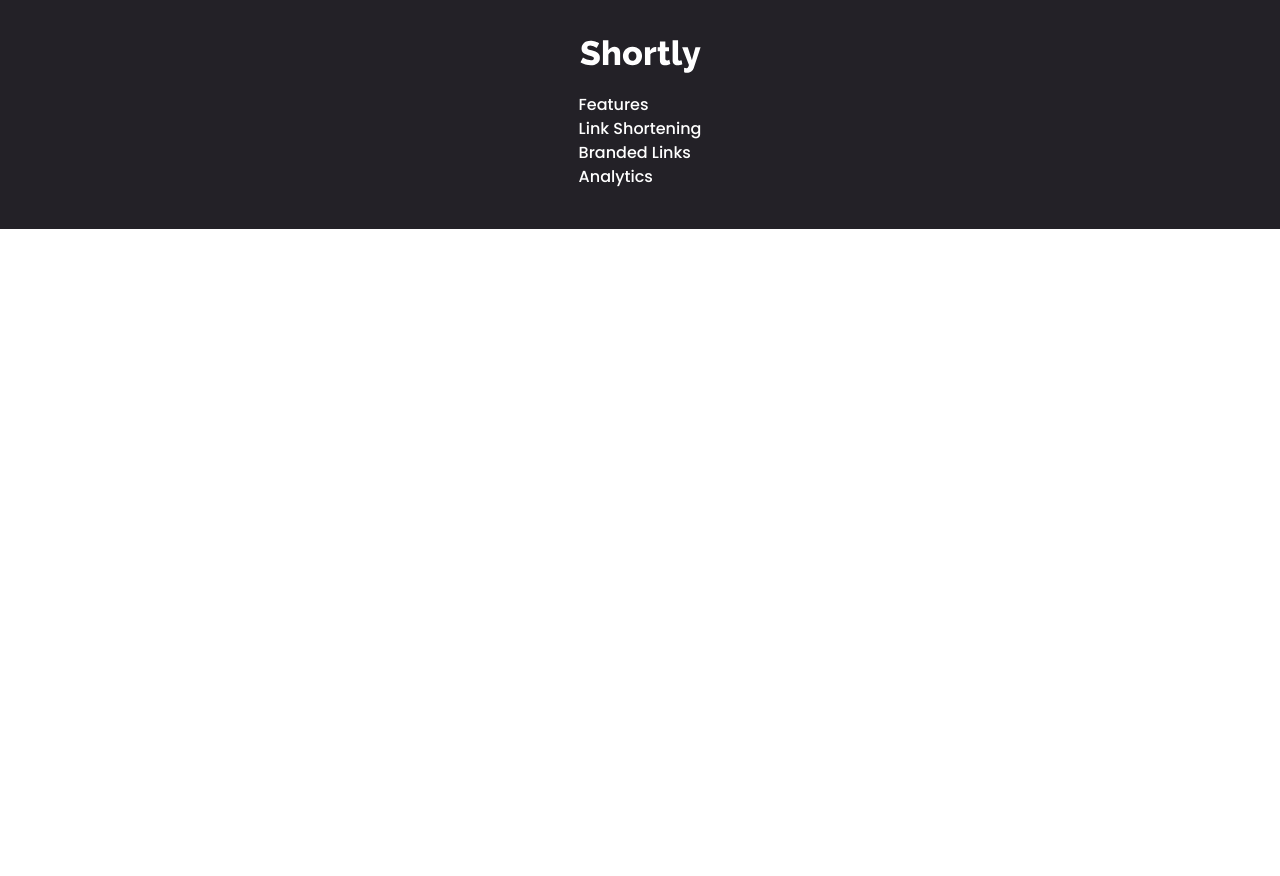
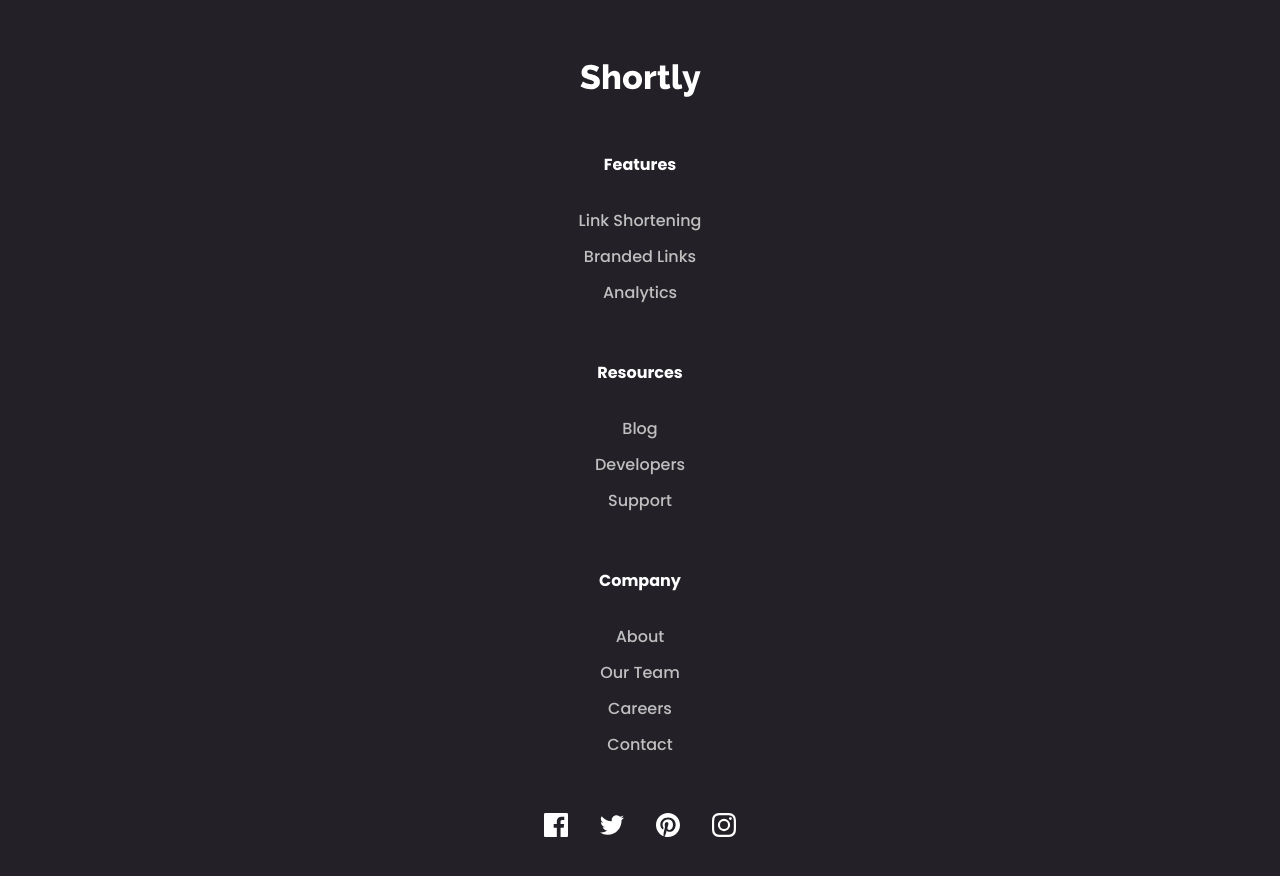
Before and after one commit to defydef/url-shortening-landingpage, a React (Vite) app: page / in a window 1280 px wide. Shown: the part 3540-4416 px from the top of the page. Before the commit the page ends 3769 px from the top, so only its background shows below. Built offline with nearby package versions, Linux system fonts and the light colour scheme.

Commit message:
Complete Footer component

```diff
--- a/src/index.css
+++ b/src/index.css
@@ -16,6 +16,7 @@
   --secondary-1: #3a3054;
   --secondary-2: #4b3f6b;
   --grey: #9e9aa8;
+  --grey-2: #bfbfbf;
   --light-grey: #eff1f7;
   --accent: #2bd0d0;
   --dark: #232127;
--- a/src/ui/Footer.jsx
+++ b/src/ui/Footer.jsx
@@ -1,12 +1,18 @@
 import Logo from "../svg/Logo";
 import FooterContent from "./FooterContent";
+import SocialMediaIcons from "./SocialMediaIcons";
 
 function Footer() {
   const featureItems = ["Link Shortening", "Branded Links", "Analytics"];
+  const resourcesItems = ["Blog", "Developers", "Support"];
+  const companyItems = ["About", "Our Team", "Careers", "Contact"];
   return (
-    <footer className="bg-[var(--dark)] w-screen flex flex-col justify-center items-center gap-5 p-10 text-white">
+    <footer className="bg-[var(--dark)] w-screen flex flex-col justify-center items-center gap-14 p-16 text-white">
       <Logo fill="white" />
       <FooterContent title="Features" items={featureItems} />
+      <FooterContent title="Resources" items={resourcesItems} />
+      <FooterContent title="Company" items={companyItems} />
+      <SocialMediaIcons />
     </footer>
   );
 }
--- a/src/ui/FooterContent.jsx
+++ b/src/ui/FooterContent.jsx
@@ -2,9 +2,9 @@
 
 function FooterContent({ title, items }) {
   return (
-    <div>
-      <h2 className="">{title}</h2>
-      <ul>
+    <div className="flex flex-col justify-center items-center gap-8">
+      <h2 className="font-bold">{title}</h2>
+      <ul className="flex flex-col justify-center items-center gap-3">
         {items.map((i, id) => (
           <FooterContentItem key={id} item={i} />
         ))}
--- a/src/ui/FooterContentItem.jsx
+++ b/src/ui/FooterContentItem.jsx
@@ -1,5 +1,5 @@
 function FooterContentItem({ item }) {
-  return <li>{item}</li>;
+  return <li className="text-[var(--grey-2)]">{item}</li>;
 }
 
 export default FooterContentItem;
--- /dev/null
+++ b/src/ui/SocialMediaIcons.jsx
@@ -0,0 +1,36 @@
+function SocialMediaIcons() {
+  return (
+    <div className="flex gap-8 items-center justify-center">
+      {/* Facebook Icon */}
+      <svg xmlns="http://www.w3.org/2000/svg" width="24" height="24">
+        <path
+          fill="#FFF"
+          d="M22.675 0H1.325C.593 0 0 .593 0 1.325v21.351C0 23.407.593 24 1.325 24H12.82v-9.294H9.692v-3.622h3.128V8.413c0-3.1 1.893-4.788 4.659-4.788 1.325 0 2.463.099 2.795.143v3.24l-1.918.001c-1.504 0-1.795.715-1.795 1.763v2.313h3.587l-.467 3.622h-3.12V24h6.116c.73 0 1.323-.593 1.323-1.325V1.325C24 .593 23.407 0 22.675 0z"
+        />
+      </svg>
+      {/* Twitter Icon */}
+      <svg xmlns="http://www.w3.org/2000/svg" width="24" height="20">
+        <path
+          fill="#FFF"
+          d="M24 2.557a9.83 9.83 0 01-2.828.775A4.932 4.932 0 0023.337.608a9.864 9.864 0 01-3.127 1.195A4.916 4.916 0 0016.616.248c-3.179 0-5.515 2.966-4.797 6.045A13.978 13.978 0 011.671 1.149a4.93 4.93 0 001.523 6.574 4.903 4.903 0 01-2.229-.616c-.054 2.281 1.581 4.415 3.949 4.89a4.935 4.935 0 01-2.224.084 4.928 4.928 0 004.6 3.419A9.9 9.9 0 010 17.54a13.94 13.94 0 007.548 2.212c9.142 0 14.307-7.721 13.995-14.646A10.025 10.025 0 0024 2.557z"
+        />
+      </svg>
+      {/* Pinterest Icon */}
+      <svg xmlns="http://www.w3.org/2000/svg" width="24" height="24">
+        <path
+          fill="#FFF"
+          d="M12 0C5.373 0 0 5.372 0 12c0 5.084 3.163 9.426 7.627 11.174-.105-.949-.2-2.405.042-3.441.218-.937 1.407-5.965 1.407-5.965s-.359-.719-.359-1.782c0-1.668.967-2.914 2.171-2.914 1.023 0 1.518.769 1.518 1.69 0 1.029-.655 2.568-.994 3.995-.283 1.194.599 2.169 1.777 2.169 2.133 0 3.772-2.249 3.772-5.495 0-2.873-2.064-4.882-5.012-4.882-3.414 0-5.418 2.561-5.418 5.207 0 1.031.397 2.138.893 2.738a.36.36 0 01.083.345l-.333 1.36c-.053.22-.174.267-.402.161-1.499-.698-2.436-2.889-2.436-4.649 0-3.785 2.75-7.262 7.929-7.262 4.163 0 7.398 2.967 7.398 6.931 0 4.136-2.607 7.464-6.227 7.464-1.216 0-2.359-.631-2.75-1.378l-.748 2.853c-.271 1.043-1.002 2.35-1.492 3.146C9.57 23.812 10.763 24 12 24c6.627 0 12-5.373 12-12 0-6.628-5.373-12-12-12z"
+        />
+      </svg>
+      {/* IG Icon */}
+      <svg xmlns="http://www.w3.org/2000/svg" width="24" height="24">
+        <path
+          fill="#FFF"
+          d="M12 2.163c3.204 0 3.584.012 4.85.07 3.252.148 4.771 1.691 4.919 4.919.058 1.265.069 1.645.069 4.849 0 3.205-.012 3.584-.069 4.849-.149 3.225-1.664 4.771-4.919 4.919-1.266.058-1.644.07-4.85.07-3.204 0-3.584-.012-4.849-.07-3.26-.149-4.771-1.699-4.919-4.92-.058-1.265-.07-1.644-.07-4.849 0-3.204.013-3.583.07-4.849.149-3.227 1.664-4.771 4.919-4.919 1.266-.057 1.645-.069 4.849-.069zM12 0C8.741 0 8.333.014 7.053.072 2.695.272.273 2.69.073 7.052.014 8.333 0 8.741 0 12c0 3.259.014 3.668.072 4.948.2 4.358 2.618 6.78 6.98 6.98C8.333 23.986 8.741 24 12 24c3.259 0 3.668-.014 4.948-.072 4.354-.2 6.782-2.618 6.979-6.98.059-1.28.073-1.689.073-4.948 0-3.259-.014-3.667-.072-4.947-.196-4.354-2.617-6.78-6.979-6.98C15.668.014 15.259 0 12 0zm0 5.838a6.162 6.162 0 100 12.324 6.162 6.162 0 000-12.324zM12 16a4 4 0 110-8 4 4 0 010 8zm6.406-11.845a1.44 1.44 0 100 2.881 1.44 1.44 0 000-2.881z"
+        />
+      </svg>
+    </div>
+  );
+}
+
+export default SocialMediaIcons;
```
